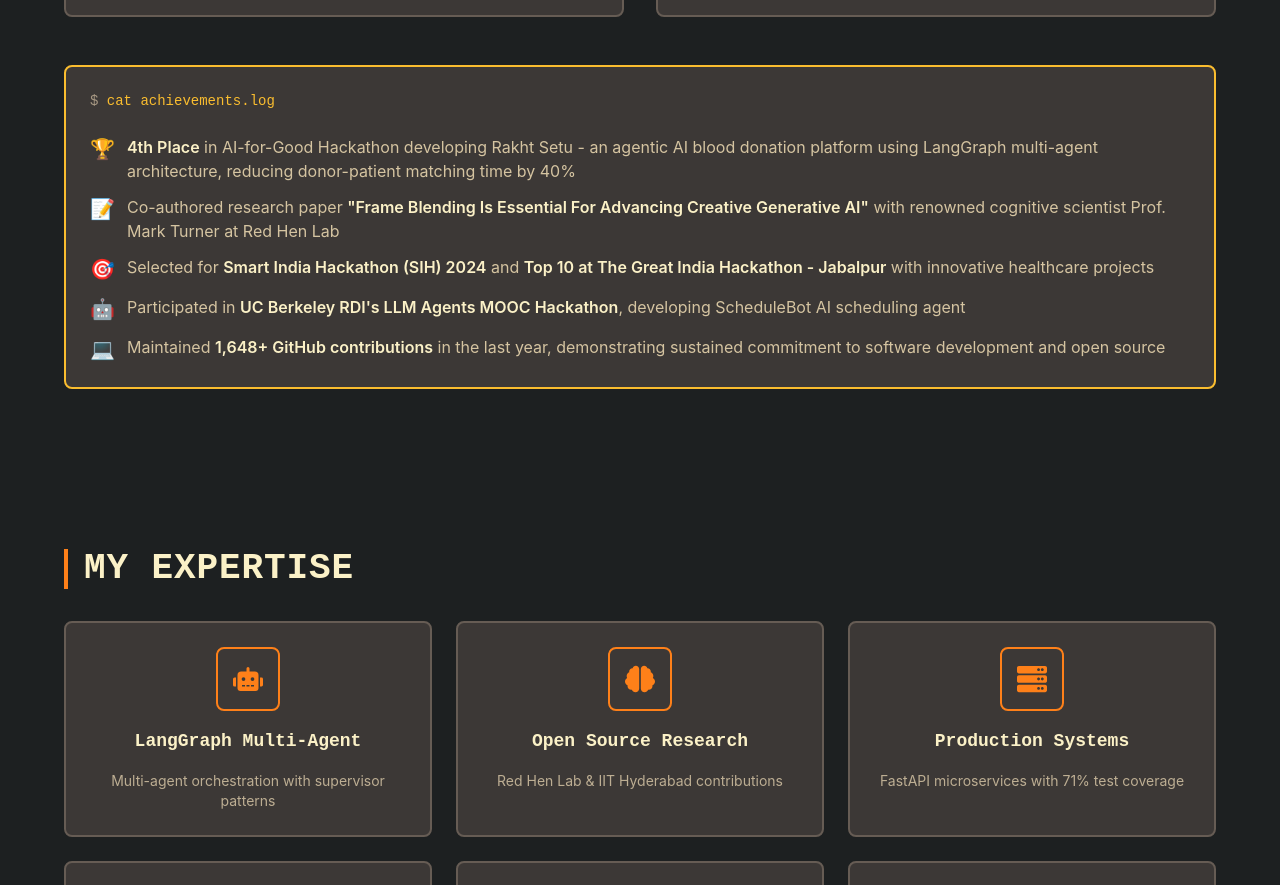
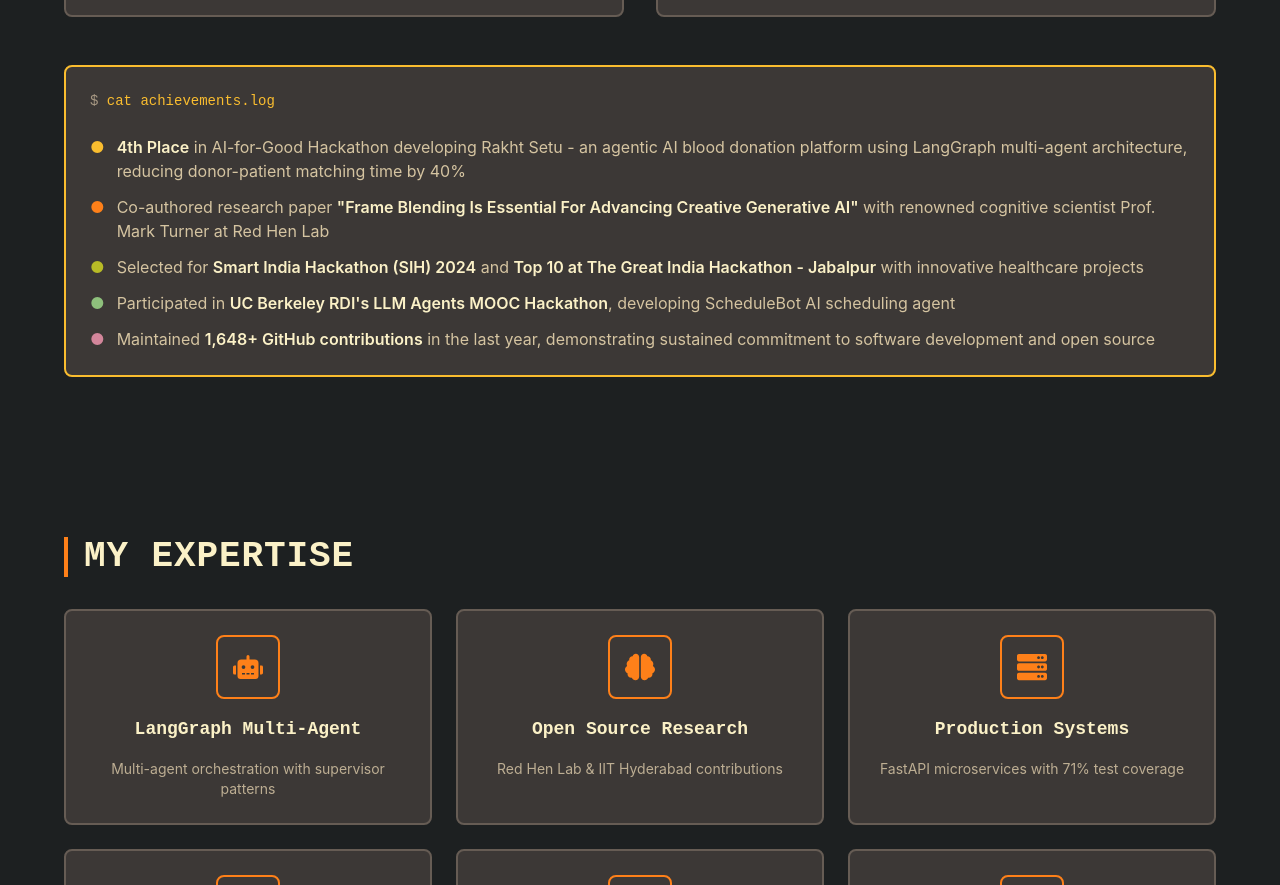
Before and after one commit to glitchdoescode/gruvbox-portfolio, a Next.js app: page / in a window 1280 px wide. Shown: the part 1380-2265 px from the top of the page. Built offline with nearby package versions, Linux system fonts and the light colour scheme.

Commit message:
Remove all emojis from portfolio
Replace emoji icons with colored bullet points (●) in achievements section to maintain clean, professional terminal aesthetic

```diff
--- a/components/About.tsx
+++ b/components/About.tsx
@@ -116,35 +116,35 @@
 
           <div className="space-y-3 text-gruvbox-fg2">
             <div className="flex items-start gap-3">
-              <span className="text-gruvbox-yellow text-xl">🏆</span>
+              <span className="text-gruvbox-yellow">●</span>
               <p>
                 <span className="text-gruvbox-fg0 font-semibold">4th Place</span> in AI-for-Good Hackathon developing Rakht Setu - an agentic AI blood donation platform using LangGraph multi-agent architecture, reducing donor-patient matching time by 40%
               </p>
             </div>
 
             <div className="flex items-start gap-3">
-              <span className="text-gruvbox-orange text-xl">📝</span>
+              <span className="text-gruvbox-orange">●</span>
               <p>
                 Co-authored research paper <span className="text-gruvbox-fg0 font-semibold">"Frame Blending Is Essential For Advancing Creative Generative AI"</span> with renowned cognitive scientist Prof. Mark Turner at Red Hen Lab
               </p>
             </div>
 
             <div className="flex items-start gap-3">
-              <span className="text-gruvbox-green text-xl">🎯</span>
+              <span className="text-gruvbox-green">●</span>
               <p>
                 Selected for <span className="text-gruvbox-fg0 font-semibold">Smart India Hackathon (SIH) 2024</span> and <span className="text-gruvbox-fg0 font-semibold">Top 10 at The Great India Hackathon - Jabalpur</span> with innovative healthcare projects
               </p>
             </div>
 
             <div className="flex items-start gap-3">
-              <span className="text-gruvbox-aqua text-xl">🤖</span>
+              <span className="text-gruvbox-aqua">●</span>
               <p>
                 Participated in <span className="text-gruvbox-fg0 font-semibold">UC Berkeley RDI's LLM Agents MOOC Hackathon</span>, developing ScheduleBot AI scheduling agent
               </p>
             </div>
 
             <div className="flex items-start gap-3">
-              <span className="text-gruvbox-purple text-xl">💻</span>
+              <span className="text-gruvbox-purple">●</span>
               <p>
                 Maintained <span className="text-gruvbox-fg0 font-semibold">1,648+ GitHub contributions</span> in the last year, demonstrating sustained commitment to software development and open source
               </p>
```
